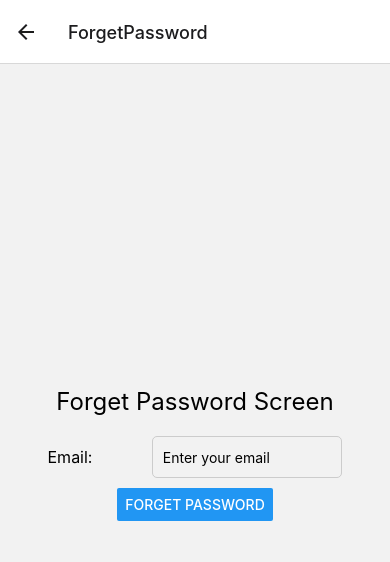
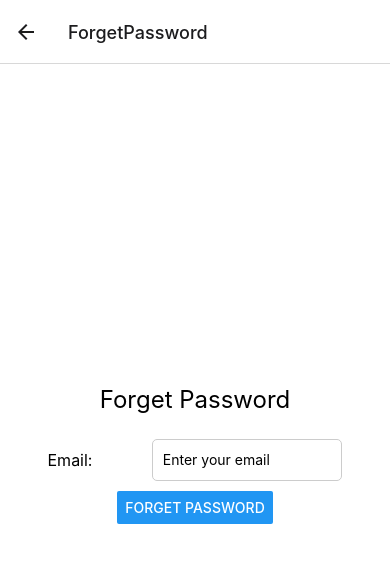
Before and after one commit to MuammmerTarhan/InternshipApp2, a React Native app: screen /ForgetPassword in a window 390 px wide. Shown: the top 562 px of the page. Built offline with nearby package versions, Linux system fonts and the light colour scheme.

Commit message:
30.07.23

```diff
--- a/src/screens/ActivateUserScreen.tsx
+++ b/src/screens/ActivateUserScreen.tsx
@@ -36,7 +36,7 @@ const ActivateUserScreen: React.FC = () => {
 
   return (
     <View style={globalStyles.container}>
-      <Text style={globalStyles.text}>Activate User Screen</Text>
+      <Text style={globalStyles.text}>Activate User</Text>
       <View style={globalStyles.inputContainer}>
         <Text style={globalStyles.label}>Email:</Text>
         <View style={globalStyles.inputBox}>
--- a/src/screens/ForgetPasswordScreen.tsx
+++ b/src/screens/ForgetPasswordScreen.tsx
@@ -37,7 +37,7 @@ const ForgetPasswordScreen: React.FC = () => {
 
   return (
     <View style={globalStyles.container}>
-      <Text style={globalStyles.text}>Forget Password Screen</Text>
+      <Text style={globalStyles.text}>Forget Password</Text>
       <View style={globalStyles.inputContainer}>
         <Text style={globalStyles.label}>Email:</Text>
         <View style={globalStyles.inputBox}>
--- a/src/screens/LoginScreen.tsx
+++ b/src/screens/LoginScreen.tsx
@@ -46,7 +46,7 @@ const LoginScreen: React.FC = () => {
 
   return (
     <View style={globalStyles.container}>
-      <Text style={globalStyles.text}>Login Screen</Text>
+      <Text style={globalStyles.text}>Welcome to Delta</Text>
       <View style={globalStyles.inputContainer}>
         <Text style={globalStyles.label}>Email:</Text>
         <View style={globalStyles.inputBox}>
--- a/src/styles.tsx
+++ b/src/styles.tsx
@@ -6,10 +6,11 @@ export const globalStyles = StyleSheet.create({
     justifyContent: 'center',
     alignItems: 'center',
     padding: 20,
+    backgroundColor: '#fff',
   },
   text: {
     fontSize: 24,
-    marginBottom: 20,
+    marginBottom: 25,
   },
   inputContainer: {
     flexDirection: 'row',
```
